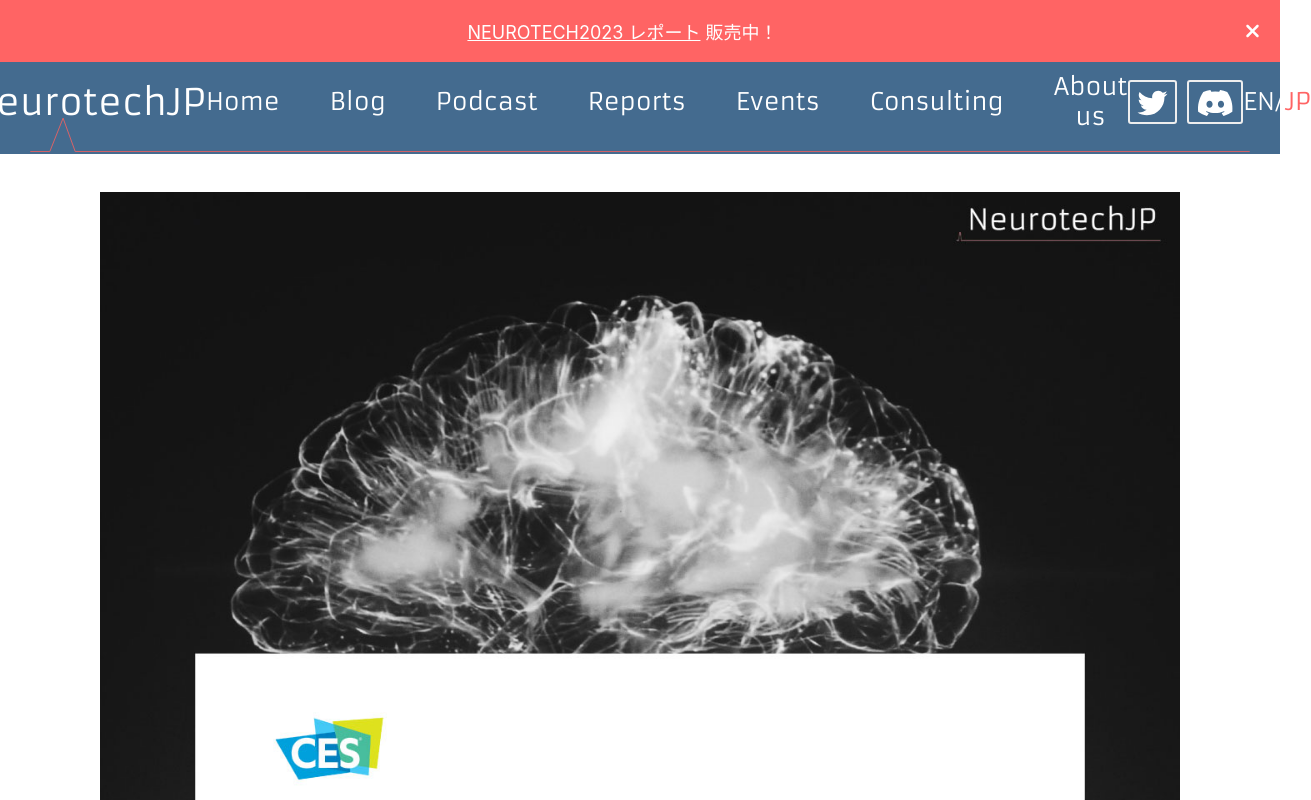
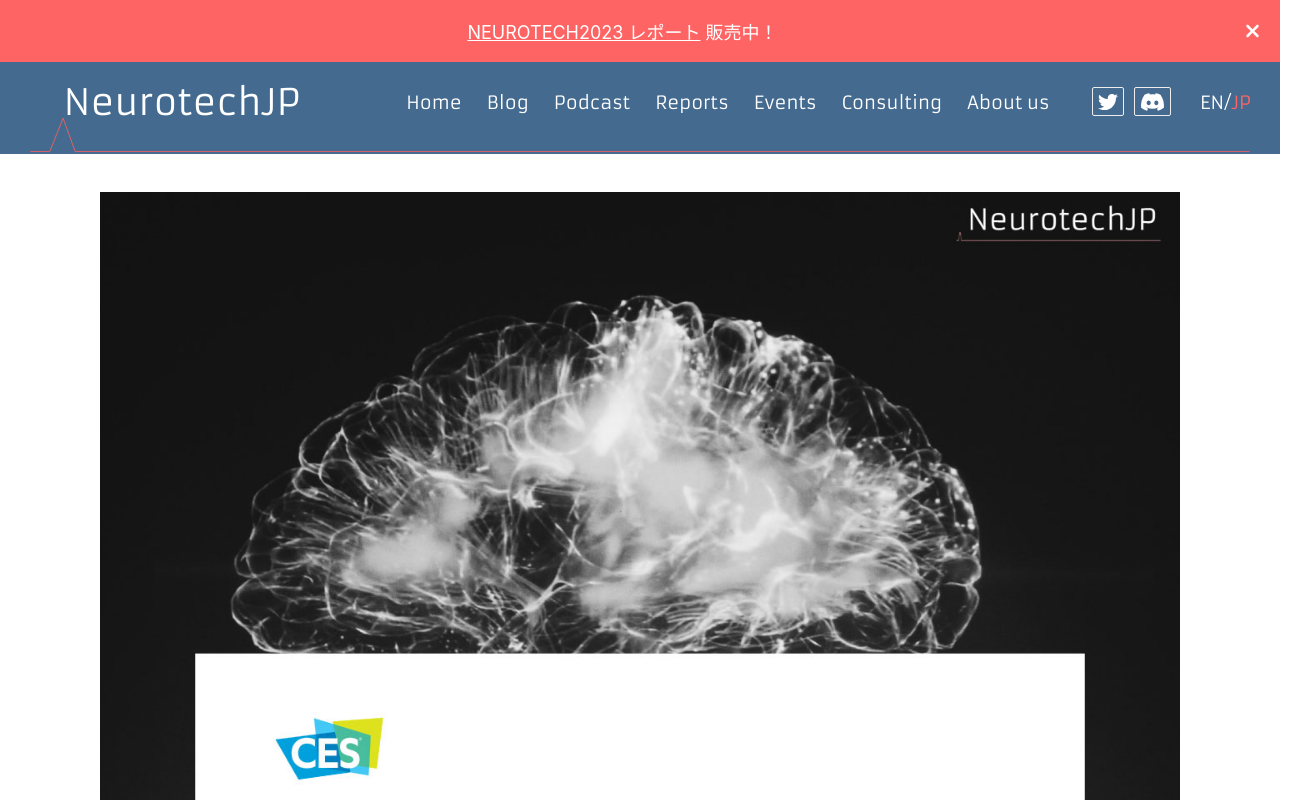
Before and after one commit to wakkihaya/neurotechjp, a Next.js app: page /jp/slides/ces-2022 in a window 1280 px wide. Shown: the top 800 px of the page, 1311 px wide, since content can reach past the window. Built offline with nearby package versions, Linux system fonts and the light colour scheme.

Commit message:
fix: header size

```diff
--- a/src/components/Header/Header.module.scss
+++ b/src/components/Header/Header.module.scss
@@ -44,12 +44,12 @@
   &--index {
     display: flex;
     flex: 2;
-    font-size: $medium-font-size;
+    font-size: $small-font-size;
     justify-content: center;
     align-items: center;
 
     &--item {
-      padding-left: 5rem;
+      padding-left: 2.5rem;
 
       &__home {
         padding-left: 0;
@@ -63,7 +63,7 @@
   &--lang {
     display: flex;
     flex: 0.3;
-    font-size: $medium-font-size;
+    font-size: $small-font-size;
     justify-content: center;
   }
   &--lang-char:hover {
@@ -82,7 +82,7 @@
     .fa-border {
       border: solid 1px white !important;
       border-radius: 50px !important;
-      max-width: 30px;
+      max-width: 0px;
       padding: 5px;
     }
   }
--- a/src/components/Header/Header.tsx
+++ b/src/components/Header/Header.tsx
@@ -32,11 +32,7 @@ const HeaderSocial: React.FC<HeaderDeviceProps> = ({ lang, device }) => {
         className={styles["header--social-item"]}
         rel="noreferrer"
       >
-        <FontAwesomeIcon
-          icon={faTwitter}
-          size={device === "Desktop" ? "3x" : "2x"}
-          border
-        />
+        <FontAwesomeIcon icon={faTwitter} size={"2x"} border />
       </a>
     );
   } else {
@@ -48,11 +44,7 @@ const HeaderSocial: React.FC<HeaderDeviceProps> = ({ lang, device }) => {
           className={styles["header--social-item"]}
           rel="noreferrer"
         >
-          <FontAwesomeIcon
-            icon={faTwitter}
-            size={device === "Desktop" ? "3x" : "2x"}
-            border
-          />
+          <FontAwesomeIcon icon={faTwitter} size={"2x"} border />
         </a>
         <a
           href="https://discord.gg/ERh2pzQ6AW"
@@ -60,11 +52,7 @@ const HeaderSocial: React.FC<HeaderDeviceProps> = ({ lang, device }) => {
           className={styles["header--social-item"]}
           rel="noreferrer"
         >
-          <FontAwesomeIcon
-            icon={faDiscord}
-            size={device === "Desktop" ? "3x" : "2x"}
-            border
-          />
+          <FontAwesomeIcon icon={faDiscord} size={"2x"} border />
         </a>
       </>
     );
```
